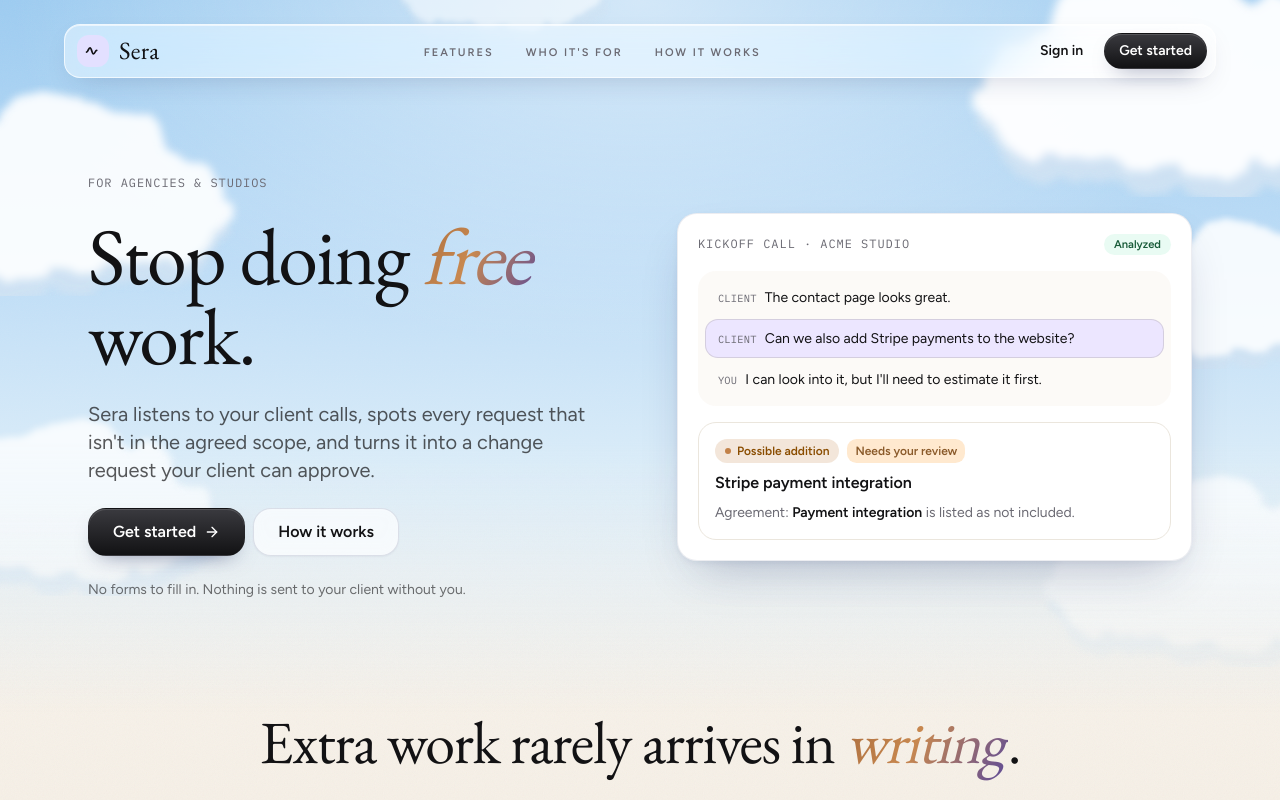
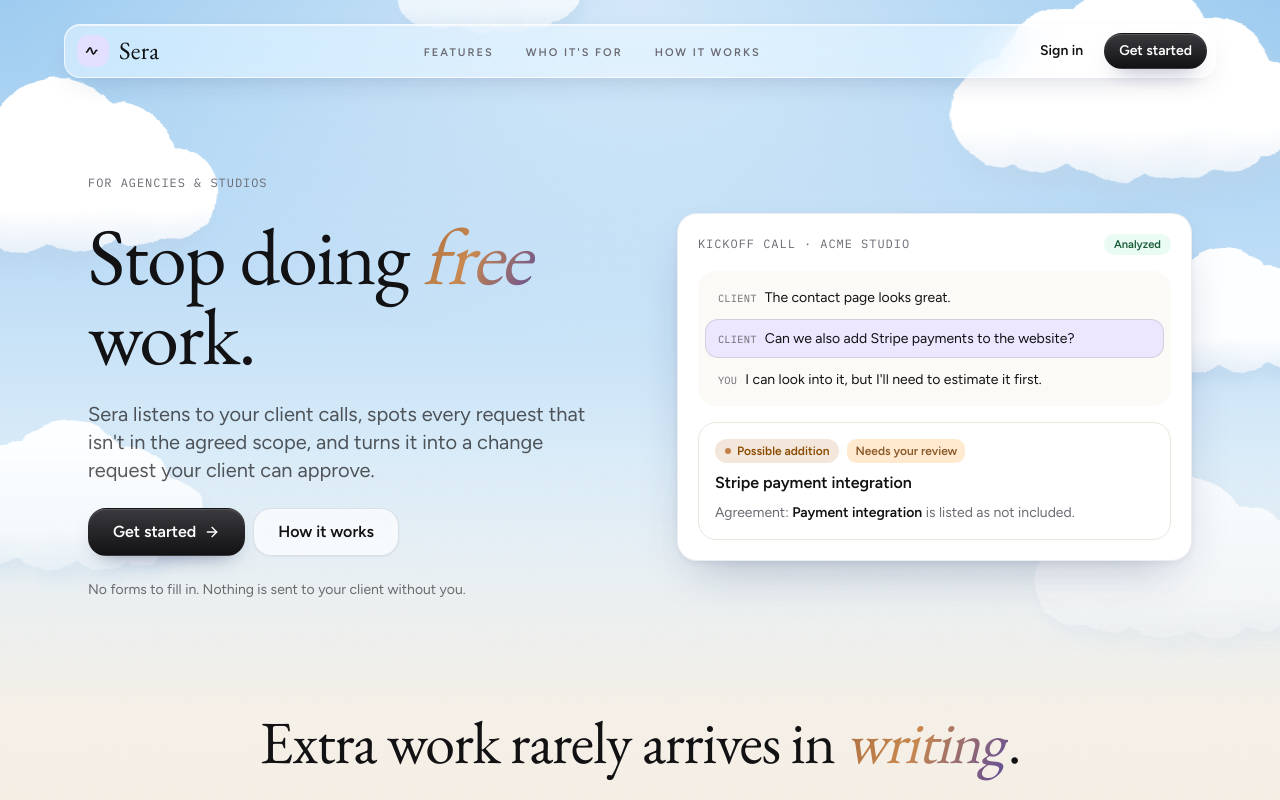
Before and after one commit to usherardy/Sera, a Next.js app: page /welcome in a window 1280 px wide. Shown: the top 800 px of the page. Built offline with nearby package versions, Linux system fonts and the light colour scheme.

Commit message:
Crisp, clearly visible clouds without blur or clipping

```diff
--- a/components/marketing/sky.tsx
+++ b/components/marketing/sky.tsx
@@ -17,49 +17,55 @@ type CloudSpec = {
   drift?: "a" | "b";
 };
 
-// Each cloud is a cluster of circles in a 200×100 box; the filter turns them into fluff.
+// Each cloud is a cluster of circles drawn at full resolution (800×440 box) so
+// edges stay crisp when scaled; the filter only roughens the outline slightly.
 const PUFFS: [number, number, number][] = [
-  [40, 68, 26],
-  [70, 52, 34],
-  [104, 44, 40],
-  [140, 54, 32],
-  [166, 66, 24],
-  [92, 72, 30],
-  [124, 74, 28],
-  [58, 78, 20],
-  [150, 80, 18],
+  [160, 272, 104],
+  [280, 208, 136],
+  [416, 176, 160],
+  [560, 216, 128],
+  [664, 264, 96],
+  [368, 288, 120],
+  [496, 296, 112],
+  [232, 312, 80],
+  [600, 320, 72],
 ];
 
-function Cloud({ x, y, w, opacity = 1, flip = false, drift = "a" }: CloudSpec) {
+function Cloud({ x, y, w, opacity = 1, flip = false, drift = "a", seed = 1 }: CloudSpec & { seed?: 1 | 2 | 3 }) {
   return (
     <svg
-      viewBox="0 0 200 110"
-      className={cn("absolute h-auto", drift === "a" ? "motion-safe:animate-[sky-drift-a_46s_ease-in-out_infinite_alternate]" : "motion-safe:animate-[sky-drift-b_58s_ease-in-out_infinite_alternate]")}
+      viewBox="0 0 800 440"
+      overflow="visible"
+      className={cn(
+        "absolute h-auto overflow-visible",
+        drift === "a" ? "motion-safe:animate-[sky-drift-a_46s_ease-in-out_infinite_alternate]" : "motion-safe:animate-[sky-drift-b_58s_ease-in-out_infinite_alternate]",
+      )}
       style={{ left: `${x}%`, top: `${y}%`, width: `${w}%`, opacity, transform: flip ? "scaleX(-1)" : undefined }}
       aria-hidden
     >
-      {/* shadow layer: a cooler tint underneath for depth */}
-      <g filter="url(#sky-fluff)" fill="#cfe2f3" transform="translate(4 8)">
+      {/* soft cool shadow underneath for depth */}
+      <g filter="url(#sky-shadow)" fill="#b9d3ea" opacity="0.55" transform="translate(18 34)">
         {PUFFS.map(([cx, cy, r], i) => (
           <circle key={i} cx={cx} cy={cy} r={r} />
         ))}
       </g>
-      <g filter="url(#sky-fluff)" fill="#ffffff">
+      {/* the cloud: crisp, lightly roughened outline, white with a faint cool base */}
+      <g filter={`url(#sky-fluff-${seed})`} fill="url(#sky-cloud-fill)">
         {PUFFS.map(([cx, cy, r], i) => (
-          <circle key={i} cx={cx} cy={cy - 2} r={r * 0.96} />
+          <circle key={i} cx={cx} cy={cy} r={r} />
         ))}
       </g>
     </svg>
   );
 }
 
-const CLOUDS: CloudSpec[] = [
-  { x: 74, y: -6, w: 34, opacity: 0.95, drift: "a" },
-  { x: 86, y: 30, w: 22, opacity: 0.85, flip: true, drift: "b" },
-  { x: -10, y: 12, w: 30, opacity: 0.9, flip: true, drift: "b" },
-  { x: -8, y: 58, w: 26, opacity: 0.8, drift: "a" },
-  { x: 80, y: 66, w: 28, opacity: 0.85, drift: "b" },
-  { x: 30, y: -12, w: 18, opacity: 0.55, drift: "a" },
+const CLOUDS: (CloudSpec & { seed: 1 | 2 | 3 })[] = [
+  { x: 72, y: -4, w: 32, drift: "a", seed: 1 },
+  { x: 86, y: 34, w: 20, opacity: 0.95, flip: true, drift: "b", seed: 2 },
+  { x: -9, y: 10, w: 28, flip: true, drift: "b", seed: 3 },
+  { x: -7, y: 58, w: 24, opacity: 0.95, drift: "a", seed: 2 },
+  { x: 79, y: 66, w: 26, opacity: 0.95, drift: "b", seed: 3 },
+  { x: 30, y: -10, w: 16, opacity: 0.7, drift: "a", seed: 1 },
 ];
 
 export function Sky({ className, children }: { className?: string; children?: React.ReactNode }) {
@@ -73,13 +79,25 @@ export function Sky({ className, children }: { className?: string; children?: Re
             "radial-gradient(900px 500px at 50% 0%, rgba(255,255,255,0.55), rgba(255,255,255,0) 70%), linear-gradient(180deg, #9ccbf0 0%, #bcdcf6 36%, #d6eaf8 62%, rgba(226,238,246,0.7) 80%, rgba(250,247,242,0) 100%)",
         }}
       />
-      {/* shared filter definition */}
+      {/* shared definitions: three outline textures, a soft shadow, and the cloud fill */}
       <svg width="0" height="0" className="absolute" aria-hidden>
-        <filter id="sky-fluff" x="-40%" y="-60%" width="180%" height="220%">
-          <feTurbulence type="fractalNoise" baseFrequency="0.035" numOctaves="4" seed="7" result="noise" />
-          <feDisplacementMap in="SourceGraphic" in2="noise" scale="18" xChannelSelector="R" yChannelSelector="G" result="rough" />
-          <feGaussianBlur in="rough" stdDeviation="2.2" />
-        </filter>
+        <defs>
+          {[1, 2, 3].map((seed) => (
+            <filter key={seed} id={`sky-fluff-${seed}`} x="-15%" y="-25%" width="130%" height="150%">
+              <feTurbulence type="fractalNoise" baseFrequency="0.011" numOctaves="3" seed={seed * 7} result="noise" />
+              <feDisplacementMap in="SourceGraphic" in2="noise" scale="26" xChannelSelector="R" yChannelSelector="G" result="rough" />
+              <feGaussianBlur in="rough" stdDeviation="1.4" />
+            </filter>
+          ))}
+          <filter id="sky-shadow" x="-20%" y="-30%" width="140%" height="160%">
+            <feGaussianBlur stdDeviation="16" />
+          </filter>
+          <linearGradient id="sky-cloud-fill" gradientUnits="userSpaceOnUse" x1="0" y1="120" x2="0" y2="420">
+            <stop offset="0%" stopColor="#ffffff" />
+            <stop offset="62%" stopColor="#ffffff" />
+            <stop offset="100%" stopColor="#e4eef8" />
+          </linearGradient>
+        </defs>
       </svg>
       <div className="pointer-events-none absolute inset-0 -z-10 [mask-image:linear-gradient(to_bottom,black_62%,transparent_100%)]">
         {CLOUDS.map((c, i) => (
```
Also changed, not shown: 2 other files (tests, documents, lock files or other folders).
